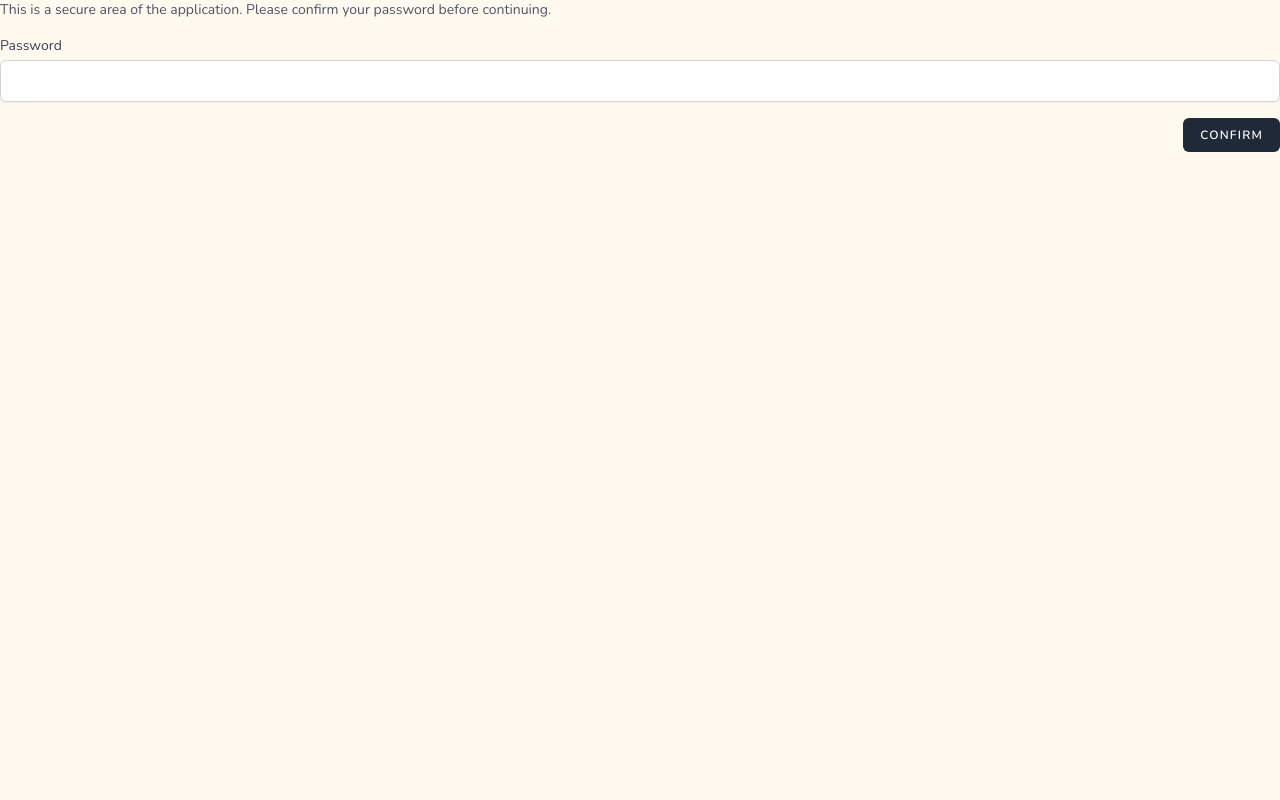
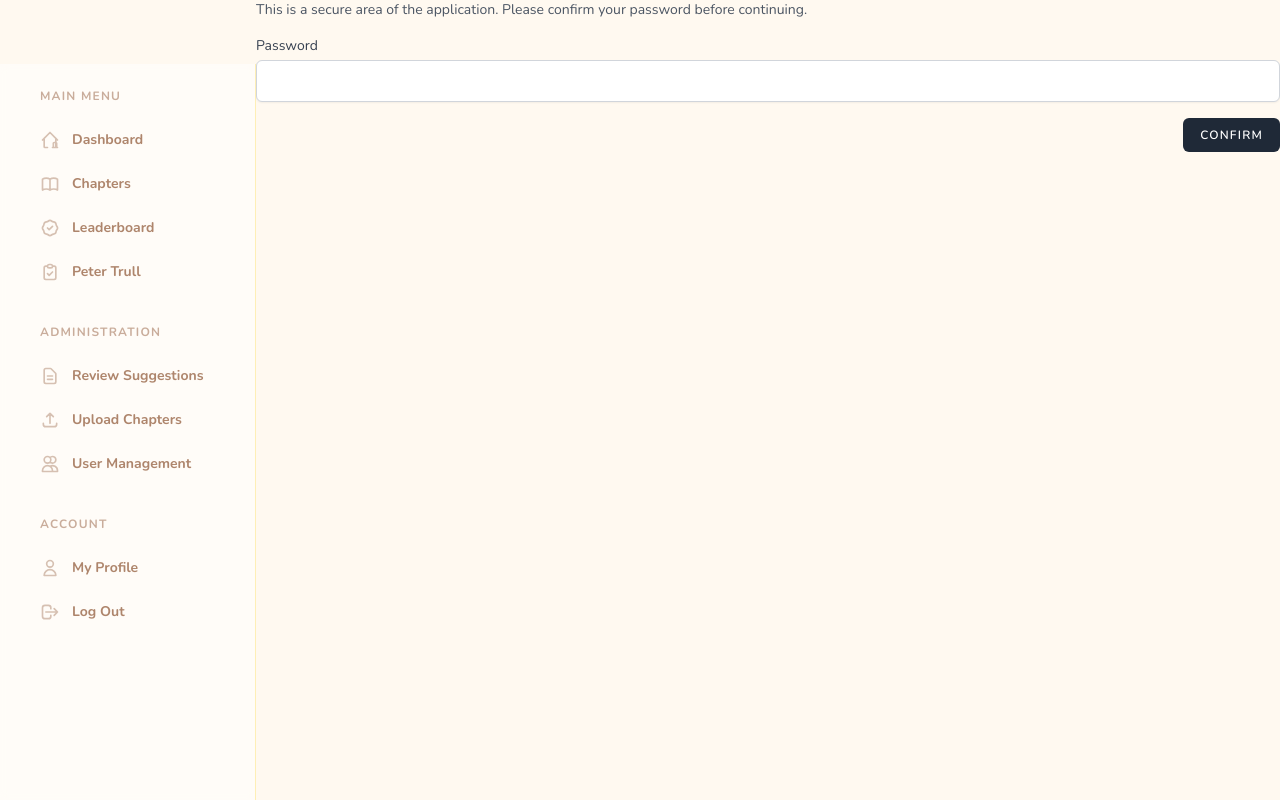
Before and after one commit to MK1971/novel-app, a Laravel app: page /confirm-password in a window 1280 px wide. Run offline with Laravel 12, Linux system fonts and the light colour scheme; a user stored in the database is signed in; data comes from the database, SQL or seed files in the repository; style sheets or scripts are compiled from the project's sources.

Commit message:
Feat: Add sidebar navigation menu

```diff
--- /dev/null
+++ b/resources/views/components/sidebar-link.blade.php
@@ -0,0 +1,26 @@
+@props(['active', 'icon'])
+
+@php
+$classes = ($active ?? false)
+            ? 'flex items-center px-4 py-2.5 text-sm font-bold text-amber-900 bg-amber-100 rounded-xl transition-all shadow-sm shadow-amber-500/10'
+            : 'flex items-center px-4 py-2.5 text-sm font-bold text-amber-900/60 hover:text-amber-900 hover:bg-amber-50 rounded-xl transition-all group';
+
+$iconPath = match($icon) {
+    'dashboard' => 'M3 12l2-2m0 0l7-7 7 7M5 10v10a1 1 0 001 1h3m10-11l2 2m-2-2v10a1 1 0 01-1 1h3m-6 0a1 1 0 001-1v-4a1 1 0 011-1h2a1 1 0 011 1v4a1 1 0 001 1m-6 0h6',
+    'book' => 'M12 6.253v13m0-13C10.832 5.477 9.246 5 7.5 5S4.168 5.477 3 6.253v13C4.168 18.477 5.754 18 7.5 18s3.332.477 4.5 1.253m0-13C13.168 5.477 14.754 5 16.5 5c1.747 0 3.332.477 4.5 1.253v13C19.832 18.477 18.247 18 16.5 18c-1.746 0-3.332.477-4.5 1.253',
+    'trophy' => 'M9 12l2 2 4-4M7.835 4.697a3.42 3.42 0 001.946-.806 3.42 3.42 0 014.438 0 3.42 3.42 0 001.946.806 3.42 3.42 0 013.138 3.138 3.42 3.42 0 00.806 1.946 3.42 3.42 0 010 4.438 3.42 3.42 0 00-.806 1.946 3.42 3.42 0 01-3.138 3.138 3.42 3.42 0 00-1.946.806 3.42 3.42 0 01-4.438 0 3.42 3.42 0 00-1.946-.806 3.42 3.42 0 01-3.138-3.138 3.42 3.42 0 00-.806-1.946 3.42 3.42 0 010-4.438 3.42 3.42 0 00.806-1.946 3.42 3.42 0 013.138-3.138z',
+    'vote' => 'M9 5H7a2 2 0 00-2 2v12a2 2 0 002 2h10a2 2 0 002-2V7a2 2 0 00-2-2h-2M9 5a2 2 0 002 2h2a2 2 0 002-2M9 5a2 2 0 012-2h2a2 2 0 012 2m-6 9l2 2 4-4',
+    'review' => 'M9 12h6m-6 4h6m2 5H7a2 2 0 01-2-2V5a2 2 0 012-2h5.586a1 1 0 01.707.293l5.414 5.414a1 1 0 01.293.707V19a2 2 0 01-2 2z',
+    'upload' => 'M4 16v1a3 3 0 003 3h10a3 3 0 003-3v-1m-4-8l-4-4m0 0L8 8m4-4v12',
+    'users' => 'M12 4.354a4 4 0 110 5.292M15 21H3v-1a6 6 0 0112 0v1zm0 0h6v-1a6 6 0 00-9-5.197M13 7a4 4 0 11-8 0 4 4 0 018 0z',
+    'user' => 'M16 7a4 4 0 11-8 0 4 4 0 018 0zM12 14a7 7 0 00-7 7h14a7 7 0 00-7-7z',
+    default => 'M13 16h-1v-4h-1m1-4h.01M21 12a9 9 0 11-18 0 9 9 0 0118 0z',
+};
+@endphp
+
+<a {{ $attributes->merge(['class' => $classes]) }}>
+    <svg class="w-5 h-5 mr-3 {{ ($active ?? false) ? 'text-amber-600' : 'opacity-50 group-hover:opacity-100' }}" fill="none" stroke="currentColor" viewBox="0 0 24 24">
+        <path stroke-linecap="round" stroke-linejoin="round" stroke-width="2" d="{{ $iconPath }}"></path>
+    </svg>
+    {{ $slot }}
+</a>
--- a/resources/views/layouts/guest.blade.php
+++ b/resources/views/layouts/guest.blade.php
@@ -16,7 +16,14 @@
     </head>
     <body class="min-h-screen antialiased" style="font-family: 'Nunito', sans-serif; background: #fff9f0; color: #2c2419;">
         <div class="min-h-screen flex flex-col">
-            {{ $slot }}
+            <div class="flex flex-1">
+                @if(!isset($hideSidebar) || !$hideSidebar)
+                    @include('layouts.sidebar')
+                @endif
+                <div class="flex-1">
+                    {{ $slot }}
+                </div>
+            </div>
         </div>
 
         {{-- Auth modals for guests --}}
--- /dev/null
+++ b/resources/views/layouts/sidebar.blade.php
@@ -0,0 +1,59 @@
+<aside class="hidden lg:flex flex-col w-64 bg-white/50 backdrop-blur-sm border-r border-amber-200/60 sticky top-16 h-[calc(100vh-4rem)] overflow-y-auto">
+    <div class="p-6 space-y-8">
+        {{-- Main Navigation --}}
+        <div>
+            <h3 class="text-xs font-bold text-amber-900/40 uppercase tracking-widest mb-4 px-4">Main Menu</h3>
+            <nav class="space-y-1">
+                <x-sidebar-link :href="route('dashboard')" :active="request()->routeIs('dashboard')" icon="dashboard">
+                    Dashboard
+                </x-sidebar-link>
+                <x-sidebar-link :href="route('chapters.index')" :active="request()->routeIs('chapters.*')" icon="book">
+                    Chapters
+                </x-sidebar-link>
+                <x-sidebar-link :href="route('leaderboard')" :active="request()->routeIs('leaderboard')" icon="trophy">
+                    Leaderboard
+                </x-sidebar-link>
+                <x-sidebar-link :href="route('vote.index')" :active="request()->routeIs('vote.*')" icon="vote">
+                    Peter Trull
+                </x-sidebar-link>
+            </nav>
+        </div>
+
+        {{-- Admin Section --}}
+        @can('admin')
+            <div>
+                <h3 class="text-xs font-bold text-amber-900/40 uppercase tracking-widest mb-4 px-4">Administration</h3>
+                <nav class="space-y-1">
+                    <x-sidebar-link :href="route('admin.edits.index')" :active="request()->routeIs('admin.edits.*')" icon="review">
+                        Review Suggestions
+                    </x-sidebar-link>
+                    <x-sidebar-link :href="route('admin.chapters.index')" :active="request()->routeIs('admin.chapters.*')" icon="upload">
+                        Upload Chapters
+                    </x-sidebar-link>
+                    <x-sidebar-link :href="route('admin.users.index')" :active="request()->routeIs('admin.users.*')" icon="users">
+                        User Management
+                    </x-sidebar-link>
+                </nav>
+            </div>
+        @endcan
+
+        {{-- User Profile --}}
+        @auth
+            <div>
+                <h3 class="text-xs font-bold text-amber-900/40 uppercase tracking-widest mb-4 px-4">Account</h3>
+                <nav class="space-y-1">
+                    <x-sidebar-link :href="route('profile.edit')" :active="request()->routeIs('profile.edit')" icon="user">
+                        My Profile
+                    </x-sidebar-link>
+                    <form method="POST" action="{{ route('logout') }}">
+                        @csrf
+                        <button type="submit" class="w-full flex items-center px-4 py-2.5 text-sm font-bold text-amber-900/60 hover:text-red-600 hover:bg-red-50 rounded-xl transition-all group">
+                            <svg class="w-5 h-5 mr-3 opacity-50 group-hover:opacity-100" fill="none" stroke="currentColor" viewBox="0 0 24 24"><path stroke-linecap="round" stroke-linejoin="round" stroke-width="2" d="M17 16l4-4m0 0l-4-4m4 4H7m6 4v1a3 3 0 01-3 3H6a3 3 0 01-3-3V7a3 3 0 013-3h4a3 3 0 013 3v1"></path></svg>
+                            Log Out
+                        </button>
+                    </form>
+                </nav>
+            </div>
+        @endauth
+    </div>
+</aside>
```
Also changed, not shown: resources/views/layouts/app.blade.php (+8 -0 lines), resources/views/welcome.blade.php (+4 -5 lines), CHANGELOG.md.
